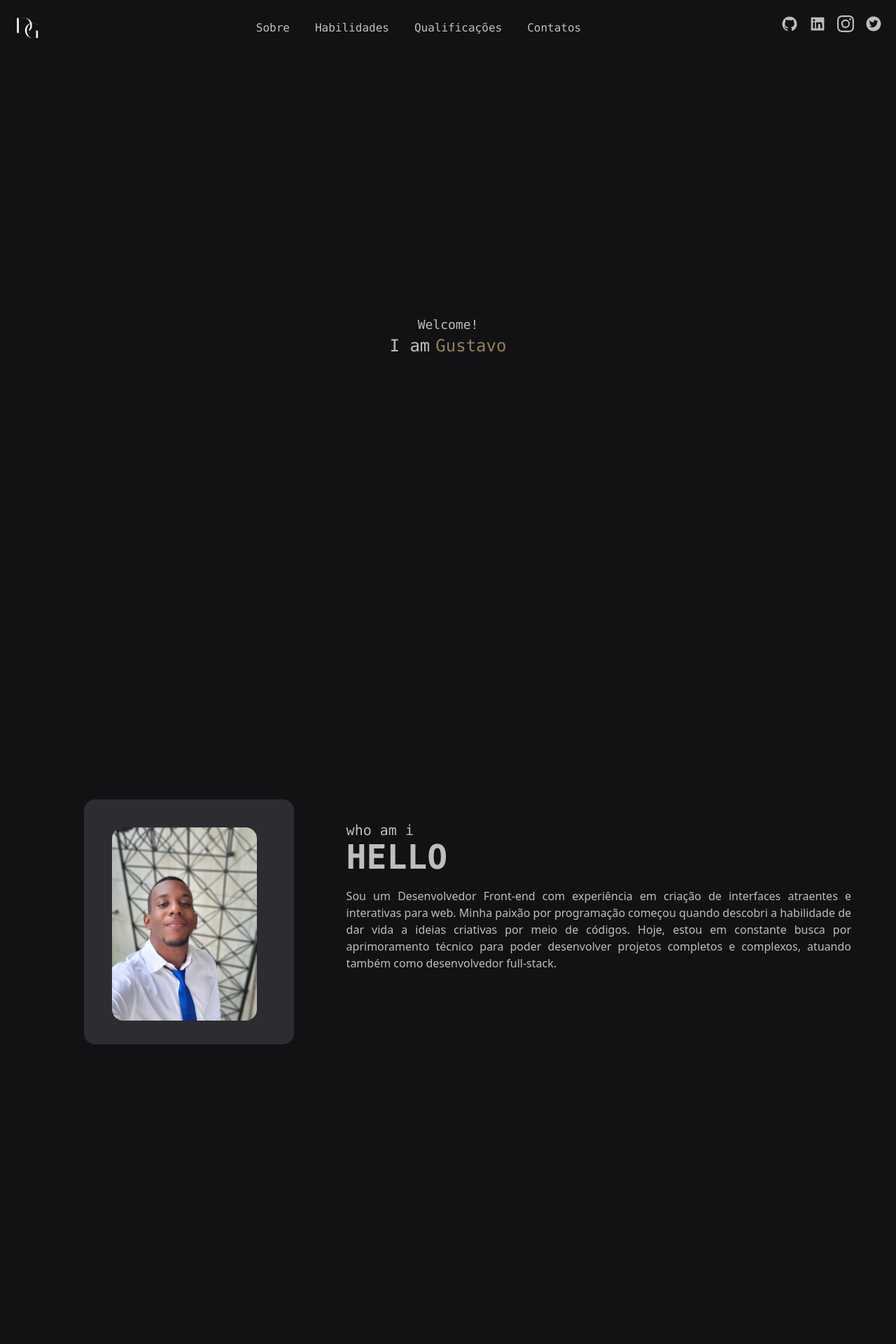
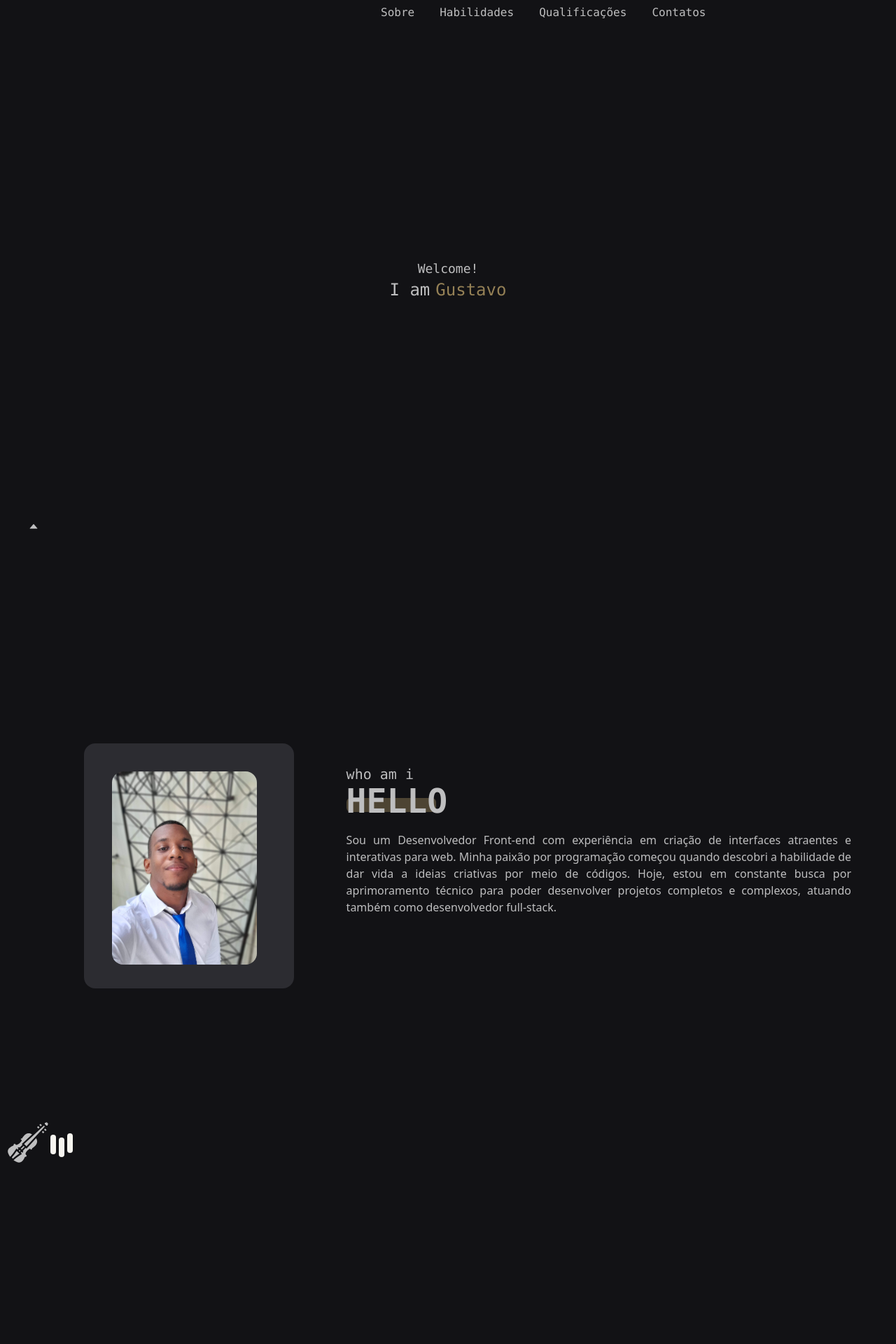
Before and after one commit to devGustavoR/newDev, a Next.js app: page / in a window 1280 px wide. Shown: the top 1920 px of the page at 70% size. Built offline with nearby package versions, Linux system fonts and the light colour scheme; a web font is replaced by a local one.

Commit message:
ScrollToTop and Violin to progress

```diff
--- a/src/app/components/NavBar.tsx
+++ b/src/app/components/NavBar.tsx
@@ -2,24 +2,20 @@ import Image from "next/image";
 import Link from "next/link";
 import logoLight from "../assets/logoLight.png";
 
-import {
-  AiFillGithub,
-  AiFillLinkedin,
-  AiFillTwitterCircle,
-} from "react-icons/ai";
+import { AiFillGithub, AiFillLinkedin } from "react-icons/ai";
 import { BsInstagram } from "react-icons/bs";
 
 export function NavBar() {
   return (
     <>
       {/* Falta só fazer a parte Mobile do NavBar */}
-      <nav className="flex justify-between gap-1 justify-center items-center">
+      <nav className="flex justify-between items-center fixed gap-[544px] z-[100] bg-gray-900">
         <a href="https://github.com/devGustavoR" target="_blank">
           <Image src={logoLight} width={80} height={80} alt="devGustavoR" />
         </a>
 
-        <div>
-          <ul className="flex justify-center gap-9 items-center left-[50%] right-[50%]">
+        <div className="flex justify-center items-center">
+          <ul className="flex justify-center gap-9 items-center">
             {/* <li>
               <Link href="#" className="hover:text-brown-400">
                 Home
@@ -64,7 +60,7 @@ export function NavBar() {
           </ul>
         </div>
 
-        <div className="flex justify-center items-center gap-4  pr-5 ">
+        <div className="flex justify-center items-center gap-4  pr-3 ">
           <Link href="https://github.com/devGustavoR">
             <AiFillGithub className="w-6 h-6 mb-3" />
           </Link>
@@ -74,10 +70,6 @@ export function NavBar() {
           <Link href="https://www.instagram.com/g_ribeir_/">
             <BsInstagram className="w-6 h-6 mb-3" />
           </Link>
-
-          <Link href="#">
-            <AiFillTwitterCircle className="w-6 h-6 mb-3" />
-          </Link>
         </div>
       </nav>
     </>
--- a/src/app/components/RedesSociais.tsx
+++ /dev/null
@@ -1,27 +0,0 @@
-import Link from "next/link";
-import {
-  AiFillGithub,
-  AiFillLinkedin,
-  AiFillTwitterCircle,
-} from "react-icons/ai";
-import { BsInstagram } from "react-icons/bs";
-
-export function RedesSociais() {
-  return (
-    <div className="flex flex-col justify-center items-center top-[78%] p-3 fixed">
-      <Link href="https://github.com/devGustavoR">
-        <AiFillGithub className="w-6 h-6 mb-3" />
-      </Link>
-      <Link href="https://www.linkedin.com/in/devgustavor/">
-        <AiFillLinkedin className="w-6 h-6 mb-3" />
-      </Link>
-      <Link href="https://www.instagram.com/g_ribeir_/">
-        <BsInstagram className="w-6 h-6 mb-3" />
-      </Link>
-
-      <Link href="#">
-        <AiFillTwitterCircle className="w-6 h-6 mb-3" />
-      </Link>
-    </div>
-  );
-}
--- /dev/null
+++ b/src/app/components/ScrollToTop.tsx
@@ -0,0 +1,22 @@
+import { AiFillCaretUp } from "react-icons/ai";
+
+const isBrowser = () => typeof window !== "undefined";
+
+function scrollToTop() {
+  if (!isBrowser()) return;
+  window.scrollTo({ top: 0, behavior: "smooth" });
+}
+
+interface ScrollToOptions {
+  left?: number;
+  top?: number;
+  behavior?: "auto" | "smooth";
+}
+
+export function ScrollToTop() {
+  return (
+    <button className="absolute bottom-0 p-10" onClick={scrollToTop}>
+      <AiFillCaretUp />
+    </button>
+  );
+}
--- a/src/app/components/Sobre.tsx
+++ b/src/app/components/Sobre.tsx
@@ -3,7 +3,7 @@ import myPicture from "../assets/myPicture.jpg";
 
 export function Sobre() {
   return (
-    <div id="Sobre" className="section">
+    <section id="Sobre" className="section">
       {/*   Lado esqeurdo */}
       <div className="px-28 py-16">
         <div className="w-[300px] h-[350px] bg-gray-500 ml-2 absolute rounded-2xl"></div>
@@ -21,8 +21,14 @@ export function Sobre() {
         {/*   */}
         <div className="mb-5 flex flex-col ">
           <h2 className="justify-items-end text-xl left-2">who am i</h2>
-          <h1 className="font-bold text-5xl tracking-normal font-alt">HELLO</h1>
+          <div>
+            <div className="w-32 h-5  bg-brown-300 absolute mt-5 rounded-md opacity-40"></div>
+            <h1 className="font-bold text-5xl tracking-normal font-alt relative">
+              HELLO
+            </h1>
+          </div>
         </div>
+
         <div>
           <p className="text-justify font-sans">
             Sou um Desenvolvedor Front-end com experiência em criação de
@@ -34,6 +40,6 @@ export function Sobre() {
           </p>
         </div>
       </div>
-    </div>
+    </section>
   );
 }
--- a/src/app/components/Violino.tsx
+++ b/src/app/components/Violino.tsx
@@ -0,0 +1,14 @@
+import { GiViolin } from "react-icons/gi";
+
+export function Violino() {
+  return (
+    <section className="flex items-center ml-2 mb-2 fixed">
+      <GiViolin className="w-16 h-16" />
+      <div className="relative flex justify-between h-3 gap-1 origin-bottom">
+        <span className="w-2 h-7 bg-brown-50 rounded content-[' '] animate-bounce origin-bottom"></span>
+        <span className="w-2 h-7 bg-brown-50 rounded content-[' '] animate-bounce origin-bottom"></span>
+        <span className="w-2 h-7 bg-brown-50 rounded content-[' '] animate-bounce origin-bottom"></span>
+      </div>
+    </section>
+  );
+}
--- a/src/app/globals.css
+++ b/src/app/globals.css
@@ -26,6 +26,16 @@ body {
   }
 }
 
+span {
+  &:nth-of-type(2) {
+    animation-delay: -2.2s; /* Start at the end of animation */
+  }
+
+  &:nth-of-type(3) {
+    animation-delay: -3.7s; /* Start mid-way of return of animation */
+  }
+}
+
 *::-webkit-scrollbar {
   width: 0.4rem;
   background-color: var(--scroll-bar-color);
--- a/src/app/page.tsx
+++ b/src/app/page.tsx
@@ -3,7 +3,9 @@ import { Habilidades } from "./components/Habilidades";
 import { Inicio } from "./components/Inicio";
 import { NavBar } from "./components/NavBar";
 import { Qualificacoes } from "./components/Qualificacoes";
+import { ScrollToTop } from "./components/ScrollToTop";
 import { Sobre } from "./components/Sobre";
+import { Violino } from "./components/Violino";
 
 export default function Home() {
   return (
@@ -11,9 +13,11 @@ export default function Home() {
       <NavBar />
       <Inicio />
       <Sobre />
+      <Violino />
       <Habilidades />
       <Qualificacoes />
       <Contatos />
+      <ScrollToTop />
     </>
   );
 }
--- a/tailwind.config.js
+++ b/tailwind.config.js
@@ -96,7 +96,7 @@ module.exports = {
         },
 
         boxShadow: {
-          "3xl": "0 -1px 4px rgba(0,0,0, .15)",
+          "3xl": "0 -1px 4px rgba(0,0,0, 0.15)",
         },
 
         borderRadius: {
@@ -107,6 +107,30 @@ module.exports = {
           tablet: "350px",
           laptop: "768px",
         },
+
+        keyframes: {
+          bounce: {
+            "0%,100%": { transform: "translateY(-25%)" },
+            "50%": { transform: "translateY(0)" },
+          },
+        },
+
+        animation: {
+          bounce: "bounce 2.2s ease infinite alternate",
+        },
+
+        //         animation: bounce 1s infinite;
+
+        // @keyframes bounce {
+        //   0%, 100% {
+        //     transform: translateY(-25%);
+        //     animation-timing-function: cubic-bezier(0.8, 0, 1, 1);
+        //   }
+        //   50% {
+        //     transform: translateY(0);
+        //     animation-timing-function: cubic-bezier(0, 0, 0.2, 1);
+        //   }
+        // }
       },
     },
   },
```
